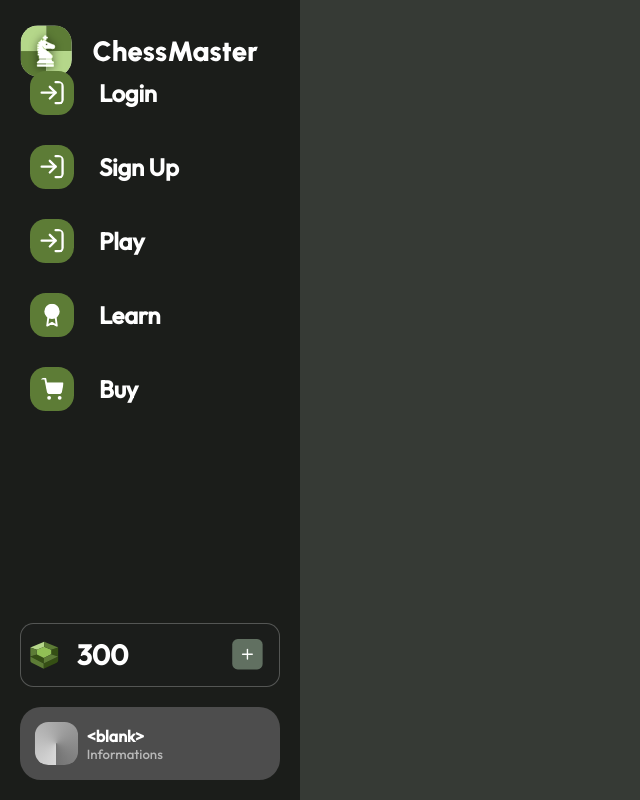
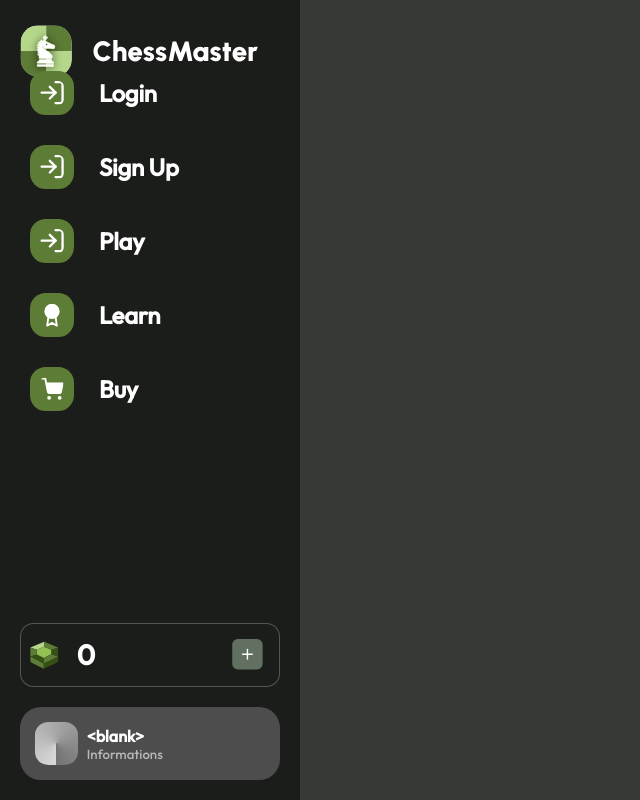
Before and after one commit to UmaimaJ/ApplicationsWeb-H25-Umaima, a React (Create React App) app in the folder projet-masterchess/masterchess-frontend/: page / in a window 1280 px wide. Shown: the whole page, without its empty margins (0-640 px from the left). Built offline with nearby package versions, Linux system fonts and the light colour scheme; no server answers.

Commit message:
ajout compte de gems dans account

```diff
--- a/projet-masterchess/masterchess-frontend/src/App.js
+++ b/projet-masterchess/masterchess-frontend/src/App.js
@@ -83,7 +83,7 @@ function App() {
           <div class="my-gemcounter">
             <div class="my-gemindicator">
               <img class="my-gemicon" src={gemicon} />
-              <label class="my-gemcountlabel">300</label>
+              <label class="my-gemcountlabel">{sessionUsager?.points ?? 0}</label>
             </div>
             <img class="my-gemaddbutton" src={gemaddicon} />
           </div>
```
